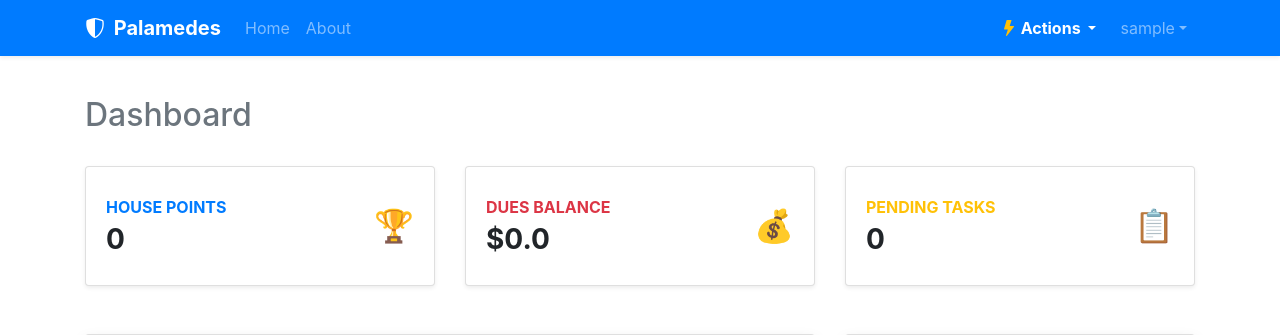
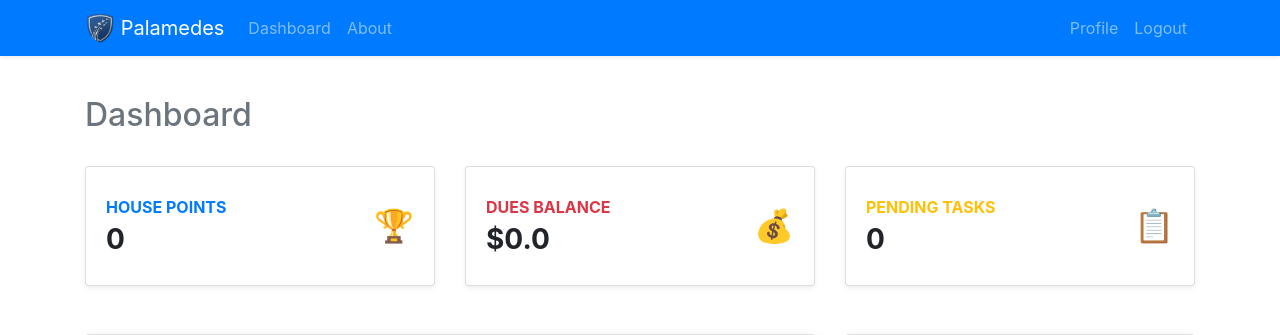
Before and after one commit to dannguyen111/palamedes, a Django app: page /dashboard/ in a window 1280 px wide. Shown: the top 335 px of the page. Run offline with Django 5.2, Linux system fonts and the light colour scheme; the visitor is signed in with stand-in values (Sample User, id 1); data that the repository does not hold is empty.

Commit message:
fixing navbar & forwarding user to dashboard

```diff
--- a/palamedes/homepage/templates/homepage/base.html
+++ b/palamedes/homepage/templates/homepage/base.html
@@ -21,67 +21,42 @@
 <body class="d-flex flex-column min-vh-100">
     <nav class="navbar navbar-expand-lg navbar-dark bg-primary mb-4 sticky-top shadow-sm">
         <div class="container">
-            <a class="navbar-brand font-weight-bold" href="{% if user.is_authenticated %}{% url 'dashboard' %}{% else %}{% url 'home' %}{% endif %}">
-                <i class="bi bi-shield-shaded mr-1"></i> Palamedes
+            <a class="navbar-brand" href="{% if user.is_authenticated %}{% url 'dashboard' %}{% else %}{% url 'home' %}{% endif %}">
+                <img src="{% static 'homepage/logo-without-text.PNG' %}?v=2" width="30" height="30" class="d-inline-block align-top" alt=""> Palamedes
             </a>
-            <button class="navbar-toggler" type="button" data-toggle="collapse" data-target="#navbarToggle" aria-controls="navbarToggle" aria-expanded="false"
+
+            <button class="navbar-toggler" type="button" data-toggle="collapse" data-target="#navbarNavAltMarkup" aria-controls="navbarNavAltMarkup" aria-expanded="false"
                 aria-label="Toggle navigation">
                 <span class="navbar-toggler-icon"></span>
             </button>
 
-            <div class="collapse navbar-collapse" id="navbarToggle">
-                <ul class="navbar-nav mr-auto">
-                    <li class="nav-item"><a class="nav-link" href="{% url 'home' %}">Home</a></li>
-                    <li class="nav-item"><a class="nav-link" href="{% url 'about' %}">About</a></li>
-                </ul>
+            <div class="collapse navbar-collapse" id="navbarNavAltMarkup">
+                <div class="navbar-nav mr-auto">
+                    {% if user.is_authenticated %}
+                    <a class="nav-item nav-link" href="{% url 'dashboard' %}">Dashboard</a>
+                    {% else %}
+                    <a class="nav-item nav-link" href="{% url 'home' %}">Home</a>
+                    {% endif %}
 
-                <ul class="navbar-nav ml-auto align-items-center">
+                    <a class="nav-item nav-link" href="{% url 'about' %}">About</a>
+                </div>
+
+                <div class="navbar-nav align-items-center">
                     {% if user.is_authenticated %}
-
-                    <li class="nav-item dropdown mr-2">
-                        <a class="nav-link dropdown-toggle btn btn-outline-light border-0 text-white font-weight-bold" href="#" id="quickActions" role="button"
-                            data-toggle="dropdown" aria-haspopup="true" aria-expanded="false">
-                            <i class="bi bi-lightning-fill text-warning"></i> Actions
-                        </a>
-                        <div class="dropdown-menu dropdown-menu-right shadow border-0" aria-labelledby="quickActions">
-                            <h6 class="dropdown-header text-uppercase text-muted small font-weight-bold">Create New</h6>
-                            <a class="dropdown-item" href="{% url 'submit_points' %}"><i class="bi bi-star text-warning mr-2"></i> Point Request</a>
-
-                            {% if user.position.can_manage_finance %}
-                            <div class="dropdown-divider"></div>
-                            <a class="dropdown-item" href="{% url 'manage_dues_creation' %}"><i class="bi bi-cash-coin text-success mr-2"></i> Create
-                                Charge</a>
-                            {% endif %}
-
-                            {% if user.position.can_manage_points %}
-                            <div class="dropdown-divider"></div>
-                            <a class="dropdown-item" href="{% url 'assign_points' %}"><i class="bi bi-check2-circle text-primary mr-2"></i> Assign
-                                Points</a>
-                            {% endif %}
-                        </div>
-                    </li>
-
-                    <li class="nav-item dropdown">
-                        <a class="nav-link dropdown-toggle" href="#" id="userMenu" data-toggle="dropdown">
-                            {{ user.username }}</a>
-                        <div class="dropdown-menu dropdown-menu-right shadow border-0">
-                            <a class="dropdown-item" href="{% url 'dashboard' %}">Dashboard</a>
-                            <a class="dropdown-item" href="{% url 'profile' %}">Profile</a>
-                            <div class="dropdown-divider"></div>
-                            <form action="{% url 'logout' %}" method="post" class="d-inline">
-                                {% csrf_token %}
-                                <button type="submit" class="dropdown-item text-danger">Logout</button>
-                            </form>
-                        </div>
-                    </li>
+                    <a class="nav-item nav-link" href="{% url 'profile' %}">
+                        Profile
+                    </a>
+                    <form action="{% url 'logout' %}" method="post" class="m-0 p-0">
+                        {% csrf_token %}
+                        <button type="submit" class="nav-item nav-link bg-transparent border-0">
+                            <i class="fas fa-sign-out-alt"></i> Logout
+                        </button>
+                    </form>
                     {% else %}
-                    <li class="nav-item"><a class="nav-link btn btn-outline-light ml-2 btn-sm px-3" href="{% url 'login' %}">Login</a></li>
-                    <li class="nav-item"><a class="nav-link btn btn-light text-primary ml-2 btn-sm px-3 font-weight-bold" href="{% url 'register' %}">Sign Up</a></li>
-                    <li class="nav-item">
-                        <a class="btn btn-outline-light ml-2" href="{% url 'start_chapter' %}">Start Chapter</a>
-                    </li>
+                    <a class="nav-item nav-link" href="{% url 'login' %}">Login</a>
+                    <a class="nav-item nav-link" href="{% url 'register' %}">Register</a>
                     {% endif %}
-                </ul>
+                </div>
             </div>
         </div>
     </nav>
```
Also changed, not shown: palamedes/homepage/views.py (+6 -1 lines).
